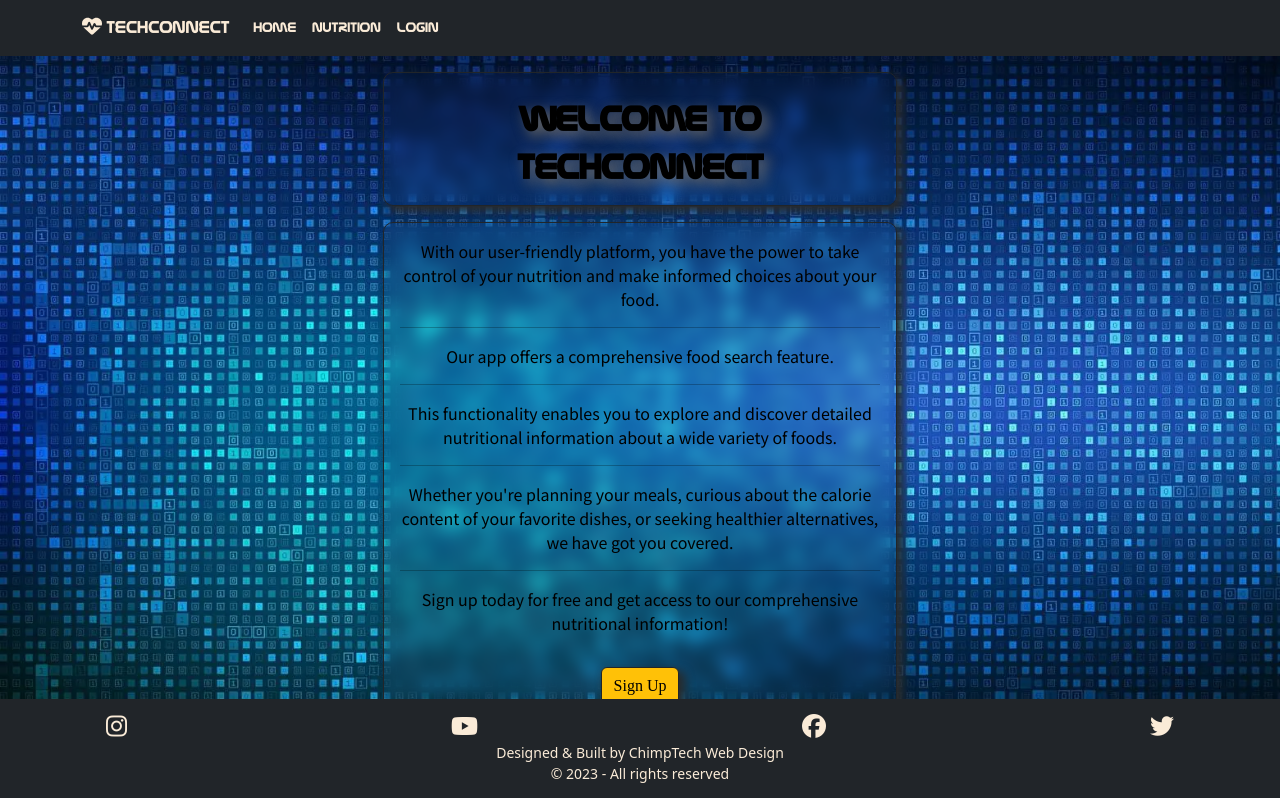
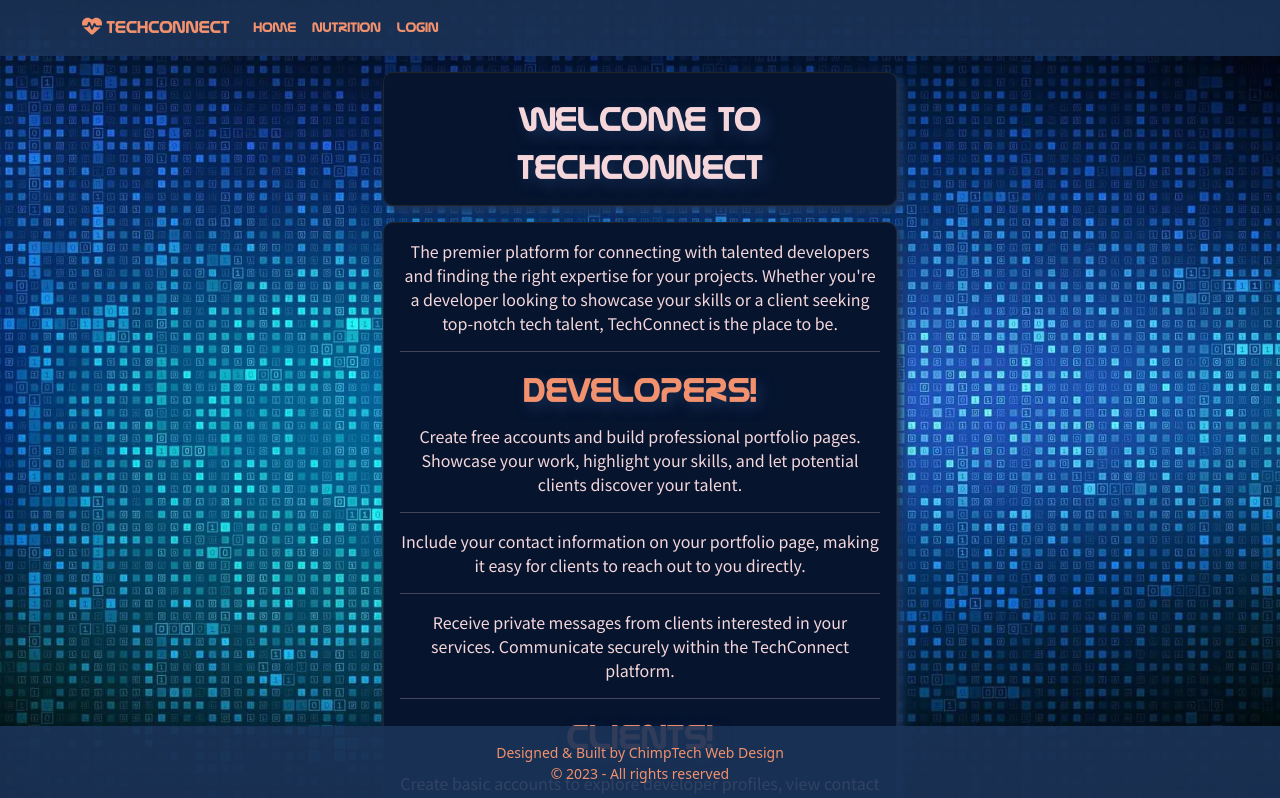
Before and after one commit to KSheridan86/TechConnect, a React (Create React App) app: page / in a window 1280 px wide. Shown: the top 798 px of the page. Built offline with nearby package versions, Linux system fonts and the light colour scheme; a web font is replaced by a local one.

Commit message:
content and styles added to home page

```diff
--- a/src/App.css
+++ b/src/App.css
@@ -5,11 +5,11 @@
 }
 .nasa {
   font-family: 'NasaFont', sans-serif;
-  color: antiquewhite;
+  color: #f1916d;
 }
 .nasa-black {
   font-family: 'NasaFont', sans-serif;
-  color: black;
+  color: #f1916d;
 }
 .hand-writing {
   font-family: 'Edu SA Beginner', cursive;
@@ -24,13 +24,15 @@
 }
 
 /* Navbar styles */
+nav {
+  background-color: rgba(27, 51, 88, .9);
+}
 .nav-link, .navbar-brand, .navbar-toggler-icon {
-  color: antiquewhite !important;
+  color: #f1916d !important;
 }
 .navbar-toggler {
-  color: #292b2c !important;
-  border: 2px solid antiquewhite !important;
-  border-color: antiquewhite !important;
+  border: 2px solid #f1916d !important;
+  border-color: #f1916d !important;
 }
 .navbar-toggler-icon {
   font-size: 1.2rem;
@@ -50,14 +52,17 @@
 .spacing {
   margin-bottom: 5rem;
 }
+button.custom-button {
+  background-color: #bd83b8;
+}
 input, button {
-  box-shadow: 5px 5px 10px 1px #292b2c;
+  box-shadow: 5px 5px 10px 1px #1b335b;
 }
 #no-shadow {
   box-shadow: none;
 }
 h1 {
-  text-shadow: 5px 5px 13px #686868;
+  text-shadow: 5px 5px 13px #1b335b;
 }
 p {
   font-family: 'Noto Sans JP', sans-serif;
@@ -66,14 +71,14 @@ p {
   background-color: white;
 }
 .glass-box {
-  background-color: rgba(255, 255, 255, 0);
-  border: 1px solid rgba(255, 255, 255, 0.3);
-  box-shadow: 5px 5px 10px 1px #292b2c;
+  background-color: #06142e;
+  border: 1px solid #1b335b;
+  box-shadow: 5px 5px 10px 1px #1b335b;
   backdrop-filter: blur(8px);
   -webkit-backdrop-filter: blur(8px);
   border-radius: 10px;
   max-width: 600px;
-  color: black;
+  color: #f5d7db
 }
 .calories, .login, .logout, .delete {
   min-height: 80vh;
@@ -109,17 +114,20 @@ p {
 }
 
 /* Footer */
+footer {
+  background-color: rgba(27, 51, 88, .9);
+}
 .footer > div {
-  color: antiquewhite;
+  color: #f1916d;
 }
 .social-icons i {
-  color: antiquewhite;
+  color: #f1916d;
   font-size: 1.5rem;
   margin-bottom: 1rem;
 }
 
 div > a {
-  color: antiquewhite;
+  color: #f1916d;
   text-decoration: none;
 }
 
@@ -130,7 +138,7 @@ div > a {
     width: 100%;
     left: 0;
     top: 100%;
-    background-color: #242627;
+    background-color: rgba(27, 51, 88, .9);
     z-index: 1;
     overflow-y: auto;
     max-height: calc(100vh - 12vh);
--- a/src/components/Footer.js
+++ b/src/components/Footer.js
@@ -2,9 +2,9 @@ import React from 'react';
 
 const Footer = () => {
     return (
-        <footer className="footer bg-dark text-white text-center py-3 fixed-bottom">
+        <footer className="footer text-white text-center py-3 fixed-bottom">
             <div className="container">
-                <div className="social-icons d-flex justify-content-between">
+                <div className="social-icons d-none justify-content-between">
                     <a
                         href="http://instagram.com"
                         target="_blank"
--- a/src/components/Navbar.js
+++ b/src/components/Navbar.js
@@ -26,7 +26,7 @@ const Navbar = ({ isLoggedIn, onLogin, onLogout }) => {
 
   return (
     <Router>
-      <nav className="navbar navbar-expand-lg navbar-light bg-dark sticky-top text-uppercase">
+      <nav className="navbar navbar-expand-lg navbar-light sticky-top text-uppercase">
         <div className="container">
           <Link className="navbar-brand nasa text-uppercase" to="/">
             <FontAwesomeIcon icon={faHeartbeat} /> TechConnect
--- a/src/views/Home.js
+++ b/src/views/Home.js
@@ -72,11 +72,11 @@ const Home = ({loggedIn}) => {
     };
 
     return (
-        <div className="container spacing">
+        <div className="container">
             <div className="row justify-content-center">
                 <div className="col-md-6">
-                    <div className="glass-box border-dark m-3 nasa-black">
-                        <h1 className="fw-bold p-4 pb-1 text-center">
+                    <div className="glass-box border-dark m-3 nasa">
+                        <h1 className="p-4 pb-1 text-center">
                         Welcome to <br />
                         <span className="text-uppercase">TechConnect</span>
                         </h1>
@@ -84,30 +84,44 @@ const Home = ({loggedIn}) => {
 
                     <div className="p-3 text-center glass-box m-3 border-dark">
                         <p>
-                        With our user-friendly platform, you have the power to take control of your nutrition and make informed choices about your food.
+                        The premier platform for connecting with talented
+                        developers and finding the right expertise for your projects.
+                        Whether you're a developer looking to showcase your skills or a
+                        client seeking top-notch tech talent, TechConnect is the place to be.
+                        </p>
+                        <hr />
+                        <h1 className='nasa'>Developers!</h1>
+                        <p>
+                        Create free accounts and build professional portfolio
+                        pages. Showcase your work, highlight your skills, and let potential clients discover
+                        your talent.
                         </p>
                         <hr />
                         <p>
-                        Our app offers a comprehensive food search feature.
+                        Include your contact information on your portfolio page, making it easy for
+                        clients to reach out to you directly.
                         </p>
                         <hr />
                         <p>
-                        This functionality enables you to explore and discover detailed nutritional information about a wide variety of foods.
+                        Receive private messages from clients interested in your services.
+                        Communicate securely within the TechConnect platform.
                         </p>
                         <hr />
-                        <p className="">
-                        Whether you're planning your meals, curious about the calorie content of your favorite dishes, or seeking healthier alternatives, we have got you covered.
+                        <h1 className='nasa text-uppercase'>Clients!</h1>
+                        <p>
+                        Create basic accounts to explore developer profiles, view contact details,
+                        and send private messages to developers.
                         </p>
                         <hr />
                         {!loggedIn ? (
                         <div>
                             <p className="pb-3">
-                            Sign up today for free and get access to our comprehensive nutritional information!
+                            Ready to get started? Join TechConnect today and take your tech projects to the next level!
                             </p>
                             <div className="col-12 text-center hand-writing mb-3">
-                            <button onClick={handleSignUp} className="btn btn-warning border-dark">
-                                Sign Up
-                            </button>
+                                <button onClick={handleSignUp} className="btn border-dark custom-button">
+                                    Sign Up
+                                </button>
                             </div>
                         </div>
                         ) : (null)}
@@ -173,7 +187,7 @@ const Home = ({loggedIn}) => {
                 </div>
                 )}
             </div>
-            <div style={{ height: "50px" }}></div>
+            <div style={{ height: "80px" }}></div>
         </div>
     );
 };
```
